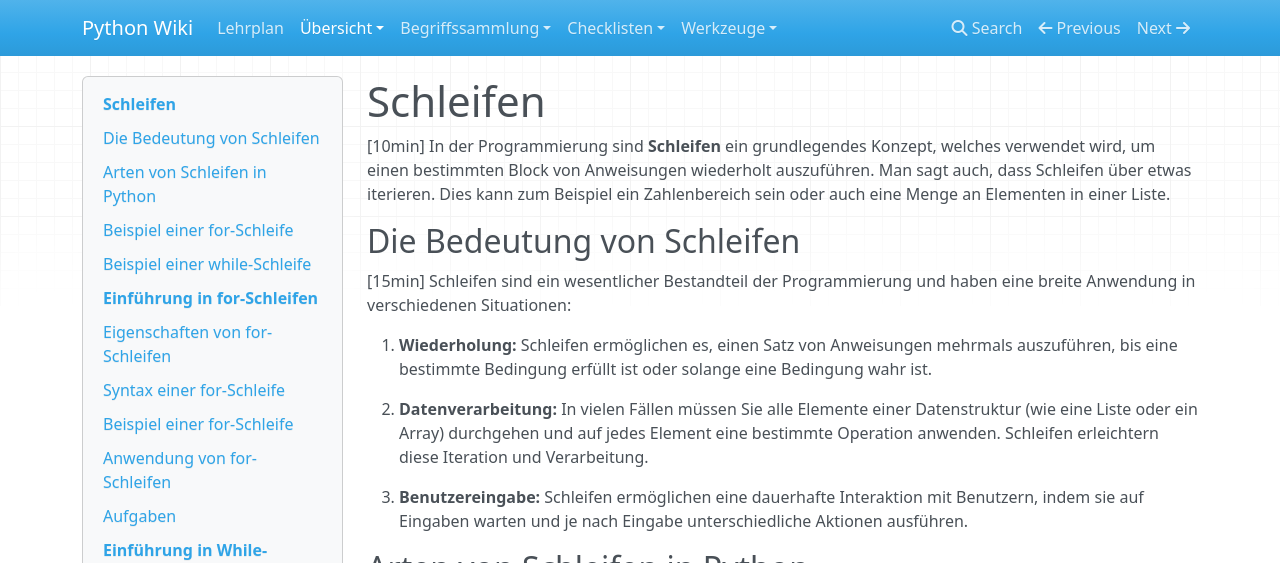
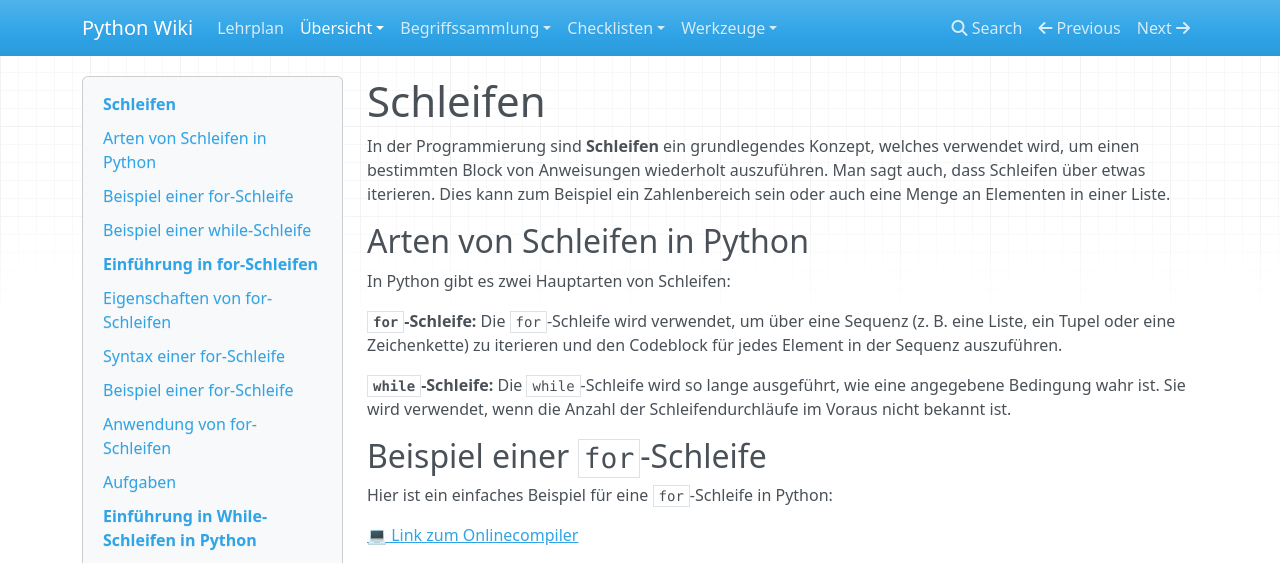
Before and after one commit to kevinsuelzle/Python_Wiki, an MkDocs documentation site: the page built from docs/lehrplan/python_grundlagen/loops/loops.md, in a window 1280 px wide and 1400 px high. Shown: the top 563 px of the window. Built offline with MkDocs 1.6.1, drawn with Linux system fonts in a browser that asks for light colours; nearby versions of some CDN libraries; some of the changed text lies outside the part shown; grey boxes are pictures that could not be loaded.

Commit message:
first changes in loops.md

````diff
--- a/docs/lehrplan/python_grundlagen/loops/loops.md
+++ b/docs/lehrplan/python_grundlagen/loops/loops.md
@@ -1,47 +1,33 @@
 # Schleifen
-[10min]
+
+[//]: # ([10min])
+
 In der Programmierung sind **Schleifen** ein grundlegendes Konzept, welches verwendet wird, um einen bestimmten Block
 von
 Anweisungen wiederholt auszuführen. Man sagt auch, dass Schleifen über etwas iterieren. Dies kann zum Beispiel ein
 Zahlenbereich sein oder auch eine Menge an Elementen in einer Liste.
 
-## Die Bedeutung von Schleifen
-[15min]
-Schleifen sind ein wesentlicher Bestandteil der Programmierung und haben eine breite Anwendung in verschiedenen
-Situationen:
+## Arten von Schleifen in Python
 
-1. **Wiederholung:** Schleifen ermöglichen es, einen Satz von Anweisungen mehrmals auszuführen, bis eine bestimmte
-   Bedingung erfüllt ist oder solange eine Bedingung wahr ist.
-
-2. **Datenverarbeitung:** In vielen Fällen müssen Sie alle Elemente einer Datenstruktur (wie eine Liste oder ein Array)
-   durchgehen und auf jedes Element eine bestimmte Operation anwenden. Schleifen erleichtern diese Iteration und
-   Verarbeitung.
-
-3. **Benutzereingabe:** Schleifen ermöglichen eine dauerhafte Interaktion mit Benutzern, indem sie auf Eingaben warten
-   und je nach Eingabe unterschiedliche Aktionen ausführen.
-
-## Arten von Schleifen in Python
-[25min]
+[//]: # ([25min])
 In Python gibt es zwei Hauptarten von Schleifen:
 
-1. **`for`-Schleife:** Die `for`-Schleife wird verwendet, um über eine Sequenz (z. B. eine Liste, ein Tupel oder eine
-   Zeichenkette) zu iterieren und den Codeblock für jedes Element in der Sequenz auszuführen.
+**`for`-Schleife:** Die `for`-Schleife wird verwendet, um über eine Sequenz (z. B. eine Liste, ein Tupel oder eine
+Zeichenkette) zu iterieren und den Codeblock für jedes Element in der Sequenz auszuführen.
 
-2. **`while`-Schleife:** Die `while`-Schleife wird so lange ausgeführt, wie eine angegebene Bedingung wahr ist. Sie wird
-   verwendet, wenn die Anzahl der Schleifendurchläufe im Voraus nicht bekannt ist.
+**`while`-Schleife:** Die `while`-Schleife wird so lange ausgeführt, wie eine angegebene Bedingung wahr ist. Sie wird
+verwendet, wenn die Anzahl der Schleifendurchläufe im Voraus nicht bekannt ist.
 
 ## Beispiel einer `for`-Schleife
 
 Hier ist ein einfaches Beispiel für eine `for`-Schleife in Python:
 
-```python
-fruechte = ["Apfel", "Banane", "Kirsche"]
-for frucht in fruechte:
-    print(frucht)
-```
+[💻 Link zum Onlinecompiler](https://pythontutor.com/render.html#code=fruechte%20%3D%20%5B%22Apfel%22,%20%22Banane%22,%20%22Kirsche%22%5D%0Afor%20frucht%20in%20fruechte%3A%0A%20%20%20%20print%28frucht%29%0Aprint%28%22fertig%22%29&cumulative=false&curInstr=0&heapPrimitives=nevernest&mode=display&origin=opt-frontend.js&py=3&rawInputLstJSON=%5B%5D&textReferences=false)
+
+<iframe width="800" height="500" frameborder="0" src="https://pythontutor.com/iframe-embed.html#code=fruechte%20%3D%20%5B%22Apfel%22,%20%22Banane%22,%20%22Kirsche%22%5D%0Afor%20frucht%20in%20fruechte%3A%0A%20%20%20%20print%28frucht%29%0Aprint%28%22fertig%22%29&codeDivHeight=400&codeDivWidth=350&cumulative=false&curInstr=0&heapPrimitives=nevernest&origin=opt-frontend.js&py=3&rawInputLstJSON=%5B%5D&textReferences=false"> </iframe>
 
 Diese Schleife iteriert über die Liste `fruechte` und gibt jede Frucht nacheinander aus. Für jeden Durchlauf der
-Schleife nimmt `frucht` ein anderes Element der Liste an und steht im Schleifenkörper zur Verfügungn.
+Schleife nimmt `frucht` ein anderes Element der Liste an und steht im Schleifenkörper zur Verfügung.
 
 ## Beispiel einer `while`-Schleife
 
````
